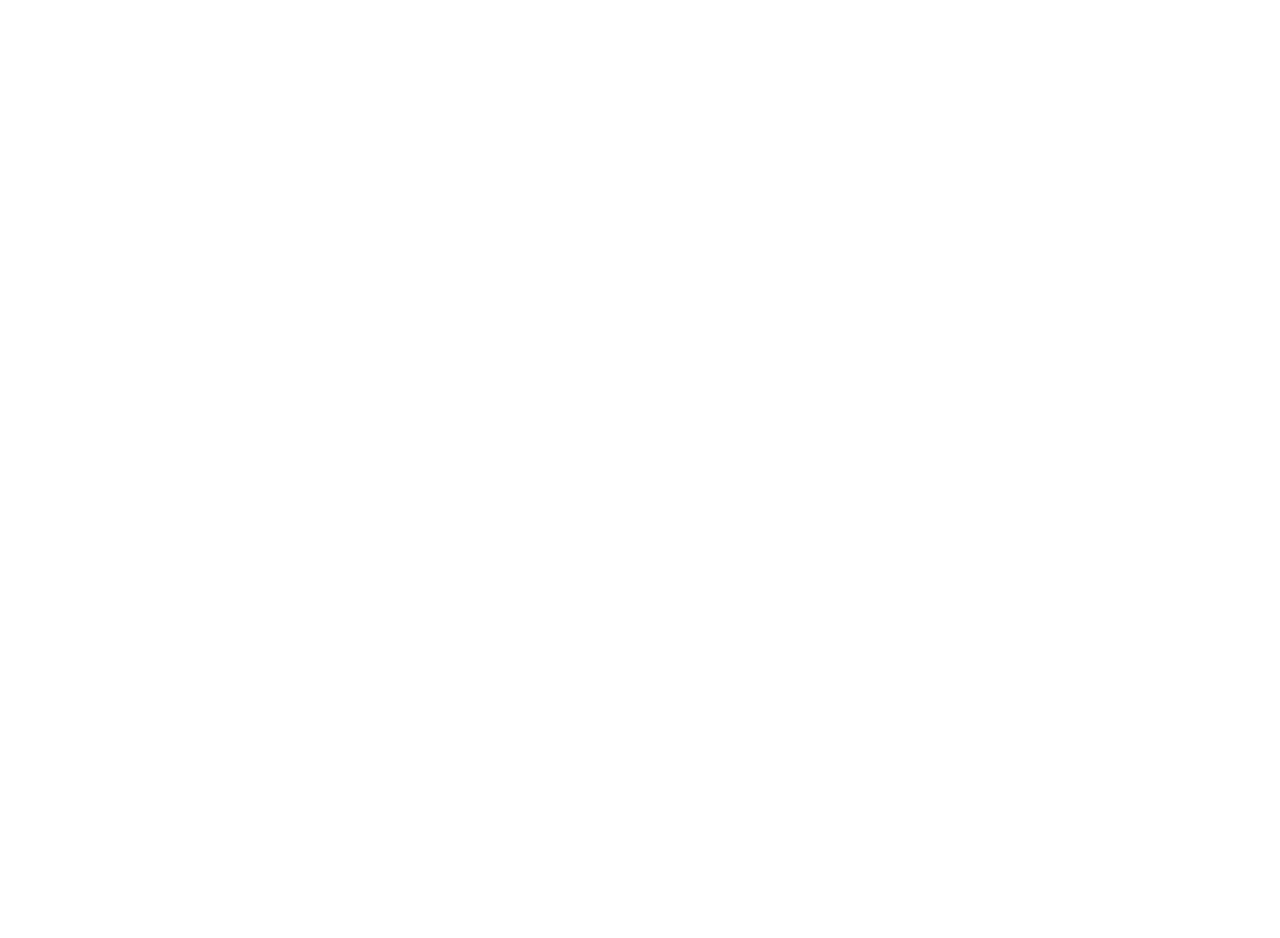
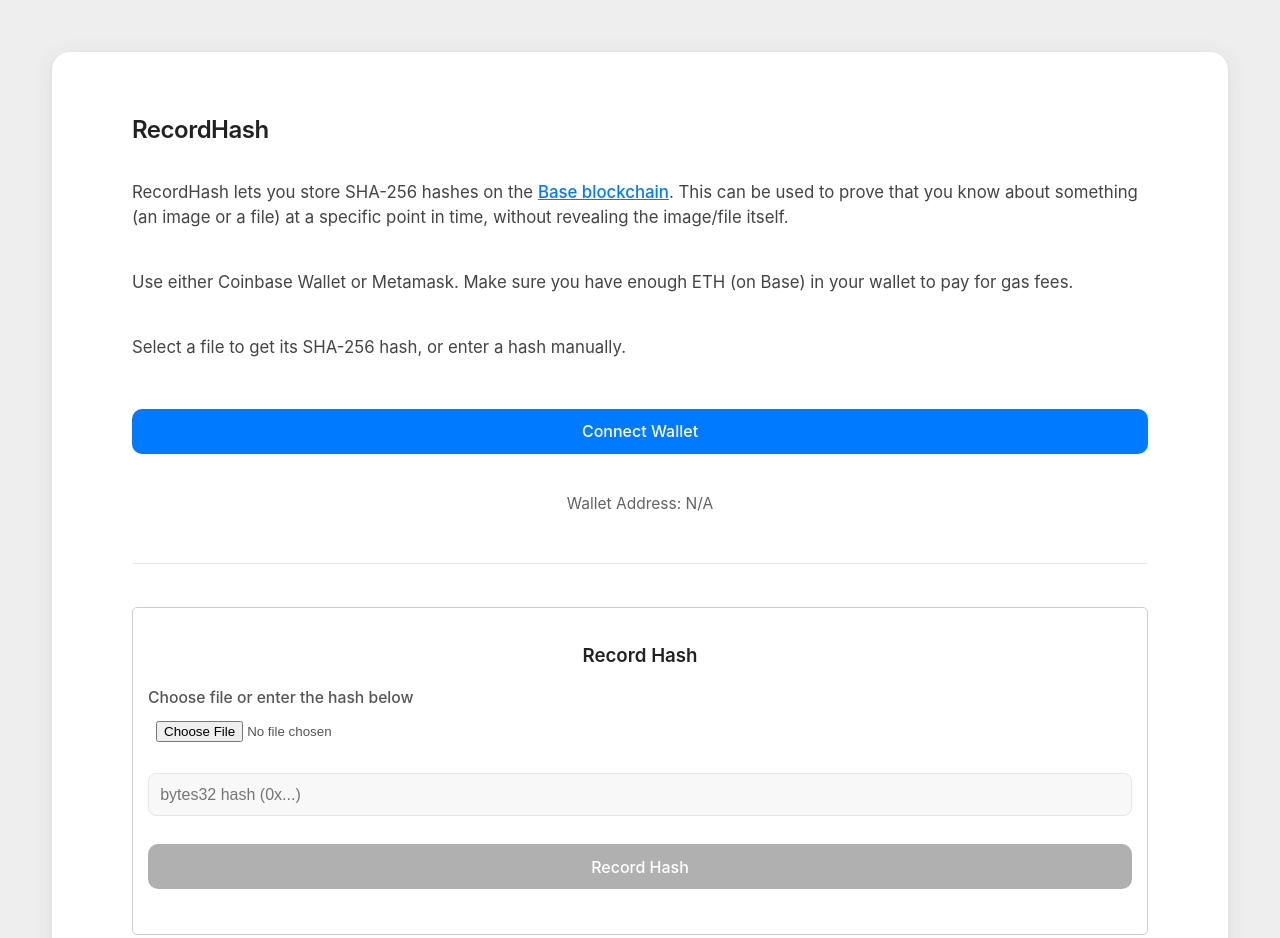
Before and after one commit to peterlouis/recordhash, a plain HTML site: page index.html in a window 1280 px wide. Shown: the top 938 px of the page. Before the commit the page ends 800 px from the top, so only its background shows below. Drawn offline with Linux system fonts and the light colour scheme; the site is published under a folder, as on GitHub Pages, so addresses that start at the root find nothing.

Commit message:
Update index.html

```diff
--- a/index.html
+++ b/index.html
@@ -12,8 +12,8 @@
         button { padding: 10px 15px; cursor: pointer; }
         #status, #getResult { margin-top: 10px; font-weight: bold; }
     </style>
-  <script type="module" crossorigin src="/recordhash/assets/index-TL01H6Uu.js"></script>
-  <link rel="stylesheet" crossorigin href="/recordhash/assets/index-B2MPIDux.css">
+  <script type="module" crossorigin src="assets/index-TL01H6Uu.js"></script>
+  <link rel="stylesheet" crossorigin href="assets/index-B2MPIDux.css">
 </head>
 <body>
     <div id="root"></div>
```
